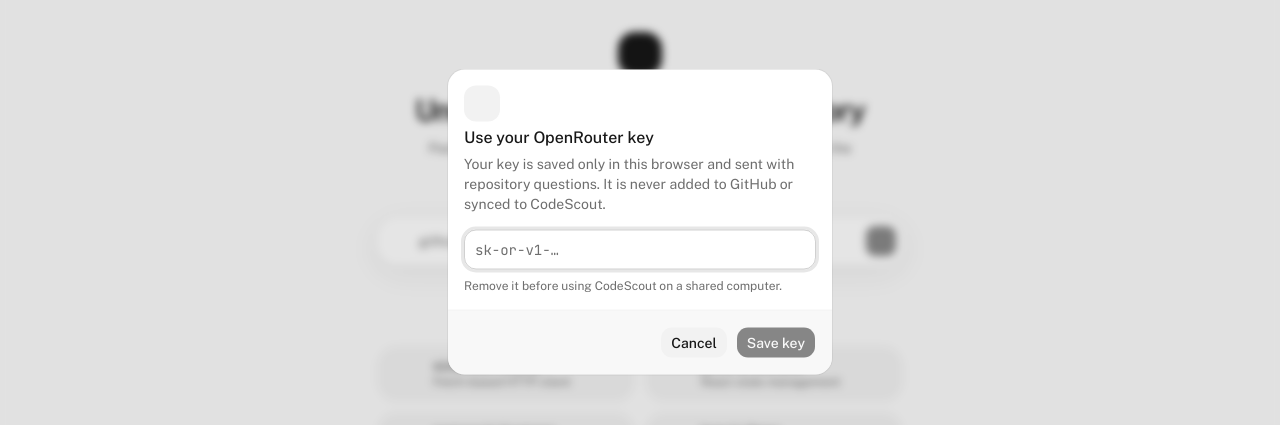
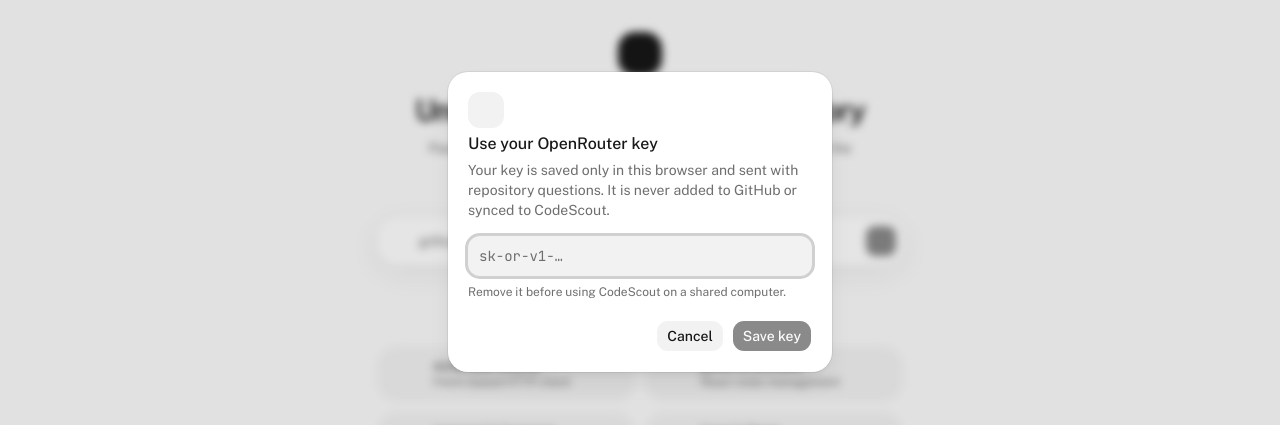
Before and after one commit to Nuu-maan/codescout, a Next.js app: page / in a window 1280 px wide. Both pictures are taken after a click on the button 1246 px from the left and 28 px from the top of the page. Shown: the part 178-603 px from the top of the page. Built offline with nearby package versions, Linux system fonts and the light colour scheme; no server answers; some icons are missing.

Commit message:
style(ui): filled inputs and ring-shadowed popovers, dialogs and sheets
Tooltips switch to the primary fill, since the foreground token is now
the grey body text.

```diff
--- a/src/components/ui/dialog.tsx
+++ b/src/components/ui/dialog.tsx
@@ -61,7 +61,7 @@
       <DialogPrimitive.Content
         data-slot="dialog-content"
         className={cn(
-          "fixed top-1/2 left-1/2 z-50 grid w-full max-w-[calc(100%-2rem)] -translate-x-1/2 -translate-y-1/2 gap-4 rounded-xl bg-popover p-4 text-sm text-popover-foreground ring-1 ring-foreground/10 duration-100 outline-none sm:max-w-sm data-open:animate-in data-open:fade-in-0 data-open:zoom-in-95 data-closed:animate-out data-closed:fade-out-0 data-closed:zoom-out-95",
+          "fixed top-1/2 left-1/2 z-50 grid w-full max-w-[calc(100%-2rem)] -translate-x-1/2 -translate-y-1/2 gap-4 rounded-[20px] bg-popover p-5 text-sm text-popover-foreground shadow-popover duration-150 outline-none sm:max-w-sm data-open:animate-in data-open:fade-in-0 data-open:zoom-in-95 data-closed:animate-out data-closed:fade-out-0 data-closed:zoom-out-95",
           className
         )}
         {...props}
@@ -107,7 +107,7 @@
     <div
       data-slot="dialog-footer"
       className={cn(
-        "-mx-4 -mb-4 flex flex-col-reverse gap-2 rounded-b-xl border-t bg-muted/50 p-4 sm:flex-row sm:justify-end",
+        "flex flex-col-reverse gap-2 pt-1 sm:flex-row sm:justify-end",
         className
       )}
       {...props}
--- a/src/components/ui/input.tsx
+++ b/src/components/ui/input.tsx
@@ -7,7 +7,7 @@
       type={type}
       data-slot="input"
       className={cn(
-        "h-8 w-full min-w-0 rounded-lg border border-input bg-transparent px-2.5 py-1 text-base transition-colors outline-none file:inline-flex file:h-6 file:border-0 file:bg-transparent file:text-sm file:font-medium file:text-foreground placeholder:text-muted-foreground focus-visible:border-ring focus-visible:ring-3 focus-visible:ring-ring/50 disabled:pointer-events-none disabled:cursor-not-allowed disabled:bg-input/50 disabled:opacity-50 aria-invalid:border-destructive aria-invalid:ring-3 aria-invalid:ring-destructive/20 md:text-sm dark:bg-input/30 dark:disabled:bg-input/80 dark:aria-invalid:border-destructive/50 dark:aria-invalid:ring-destructive/40",
+        "h-8 w-full min-w-0 rounded-lg border border-transparent bg-secondary px-2.5 py-1 text-base text-card-foreground transition-[box-shadow,background-color] duration-150 ease-out-quint outline-none file:inline-flex file:h-6 file:border-0 file:bg-transparent file:text-sm file:font-medium file:text-foreground placeholder:text-muted-foreground focus-visible:ring-3 focus-visible:ring-ring disabled:pointer-events-none disabled:cursor-not-allowed disabled:opacity-50 aria-invalid:border-destructive aria-invalid:ring-3 aria-invalid:ring-destructive/20 md:text-sm dark:aria-invalid:border-destructive/50 dark:aria-invalid:ring-destructive/40",
         className
       )}
       {...props}
--- a/src/components/ui/sheet.tsx
+++ b/src/components/ui/sheet.tsx
@@ -62,7 +62,7 @@
         data-slot="sheet-content"
         data-side={side}
         className={cn(
-          "fixed z-50 flex flex-col gap-4 bg-popover bg-clip-padding text-sm text-popover-foreground shadow-lg transition duration-200 ease-in-out data-[side=bottom]:inset-x-0 data-[side=bottom]:bottom-0 data-[side=bottom]:h-auto data-[side=bottom]:border-t data-[side=left]:inset-y-0 data-[side=left]:left-0 data-[side=left]:h-full data-[side=left]:w-3/4 data-[side=left]:border-r data-[side=right]:inset-y-0 data-[side=right]:right-0 data-[side=right]:h-full data-[side=right]:w-3/4 data-[side=right]:border-l data-[side=top]:inset-x-0 data-[side=top]:top-0 data-[side=top]:h-auto data-[side=top]:border-b data-[side=left]:sm:max-w-sm data-[side=right]:sm:max-w-sm data-open:animate-in data-open:fade-in-0 data-[side=bottom]:data-open:slide-in-from-bottom-10 data-[side=left]:data-open:slide-in-from-left-10 data-[side=right]:data-open:slide-in-from-right-10 data-[side=top]:data-open:slide-in-from-top-10 data-closed:animate-out data-closed:fade-out-0 data-[side=bottom]:data-closed:slide-out-to-bottom-10 data-[side=left]:data-closed:slide-out-to-left-10 data-[side=right]:data-closed:slide-out-to-right-10 data-[side=top]:data-closed:slide-out-to-top-10",
+          "fixed z-50 flex flex-col gap-4 bg-popover bg-clip-padding text-sm text-popover-foreground shadow-popover transition duration-200 ease-out-quint data-[side=bottom]:inset-x-0 data-[side=bottom]:bottom-0 data-[side=bottom]:h-auto data-[side=left]:inset-y-0 data-[side=left]:left-0 data-[side=left]:h-full data-[side=left]:w-3/4 data-[side=right]:inset-y-0 data-[side=right]:right-0 data-[side=right]:h-full data-[side=right]:w-3/4 data-[side=top]:inset-x-0 data-[side=top]:top-0 data-[side=top]:h-auto data-[side=left]:sm:max-w-sm data-[side=right]:sm:max-w-sm data-open:animate-in data-open:fade-in-0 data-[side=bottom]:data-open:slide-in-from-bottom-10 data-[side=left]:data-open:slide-in-from-left-10 data-[side=right]:data-open:slide-in-from-right-10 data-[side=top]:data-open:slide-in-from-top-10 data-closed:animate-out data-closed:fade-out-0 data-[side=bottom]:data-closed:slide-out-to-bottom-10 data-[side=left]:data-closed:slide-out-to-left-10 data-[side=right]:data-closed:slide-out-to-right-10 data-[side=top]:data-closed:slide-out-to-top-10",
           className
         )}
         {...props}
--- a/src/components/ui/tooltip.tsx
+++ b/src/components/ui/tooltip.tsx
@@ -41,13 +41,13 @@
         data-slot="tooltip-content"
         sideOffset={sideOffset}
         className={cn(
-          "z-50 inline-flex w-fit max-w-xs origin-(--radix-tooltip-content-transform-origin) items-center gap-1.5 rounded-md bg-foreground px-3 py-1.5 text-xs text-background has-data-[slot=kbd]:pr-1.5 data-[side=bottom]:slide-in-from-top-2 data-[side=left]:slide-in-from-right-2 data-[side=right]:slide-in-from-left-2 data-[side=top]:slide-in-from-bottom-2 **:data-[slot=kbd]:relative **:data-[slot=kbd]:isolate **:data-[slot=kbd]:z-50 **:data-[slot=kbd]:rounded-sm data-[state=delayed-open]:animate-in data-[state=delayed-open]:fade-in-0 data-[state=delayed-open]:zoom-in-95 data-open:animate-in data-open:fade-in-0 data-open:zoom-in-95 data-closed:animate-out data-closed:fade-out-0 data-closed:zoom-out-95",
+          "z-50 inline-flex w-fit max-w-xs origin-(--radix-tooltip-content-transform-origin) items-center gap-1.5 rounded-lg bg-primary px-2.5 py-1 text-xs text-primary-foreground has-data-[slot=kbd]:pr-1.5 data-[side=bottom]:slide-in-from-top-2 data-[side=left]:slide-in-from-right-2 data-[side=right]:slide-in-from-left-2 data-[side=top]:slide-in-from-bottom-2 **:data-[slot=kbd]:relative **:data-[slot=kbd]:isolate **:data-[slot=kbd]:z-50 **:data-[slot=kbd]:rounded-sm data-[state=delayed-open]:animate-in data-[state=delayed-open]:fade-in-0 data-[state=delayed-open]:zoom-in-95 data-open:animate-in data-open:fade-in-0 data-open:zoom-in-95 data-closed:animate-out data-closed:fade-out-0 data-closed:zoom-out-95",
           className
         )}
         {...props}
       >
         {children}
-        <TooltipPrimitive.Arrow className="z-50 size-2.5 translate-y-[calc(-50%_-_2px)] rotate-45 rounded-[2px] bg-foreground fill-foreground" />
+        <TooltipPrimitive.Arrow className="z-50 size-2.5 translate-y-[calc(-50%_-_2px)] rotate-45 rounded-[2px] bg-primary fill-primary" />
       </TooltipPrimitive.Content>
     </TooltipPrimitive.Portal>
   )
```
Also changed, not shown: src/components/ui/dropdown-menu.tsx (+6 -6 lines).
